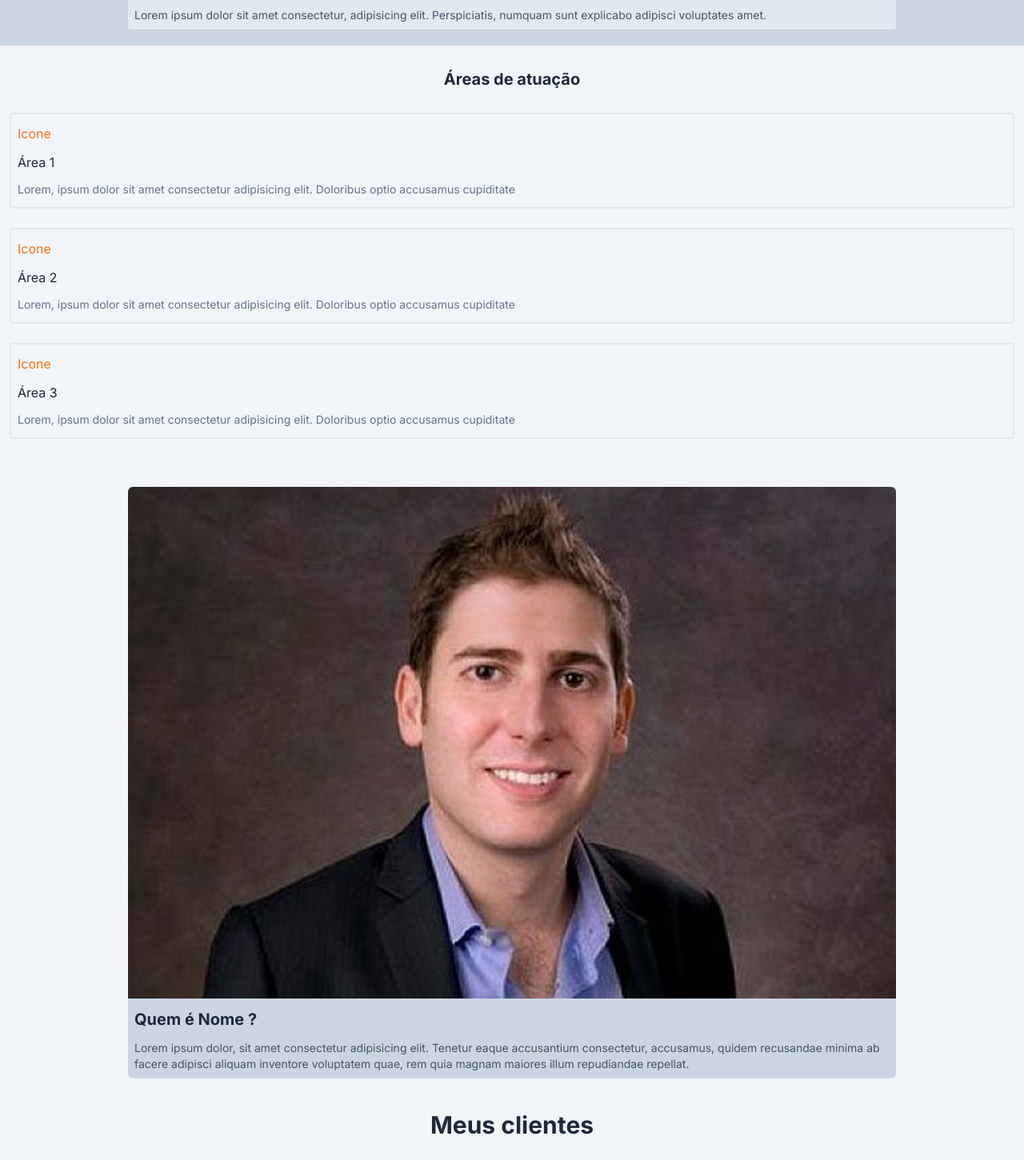
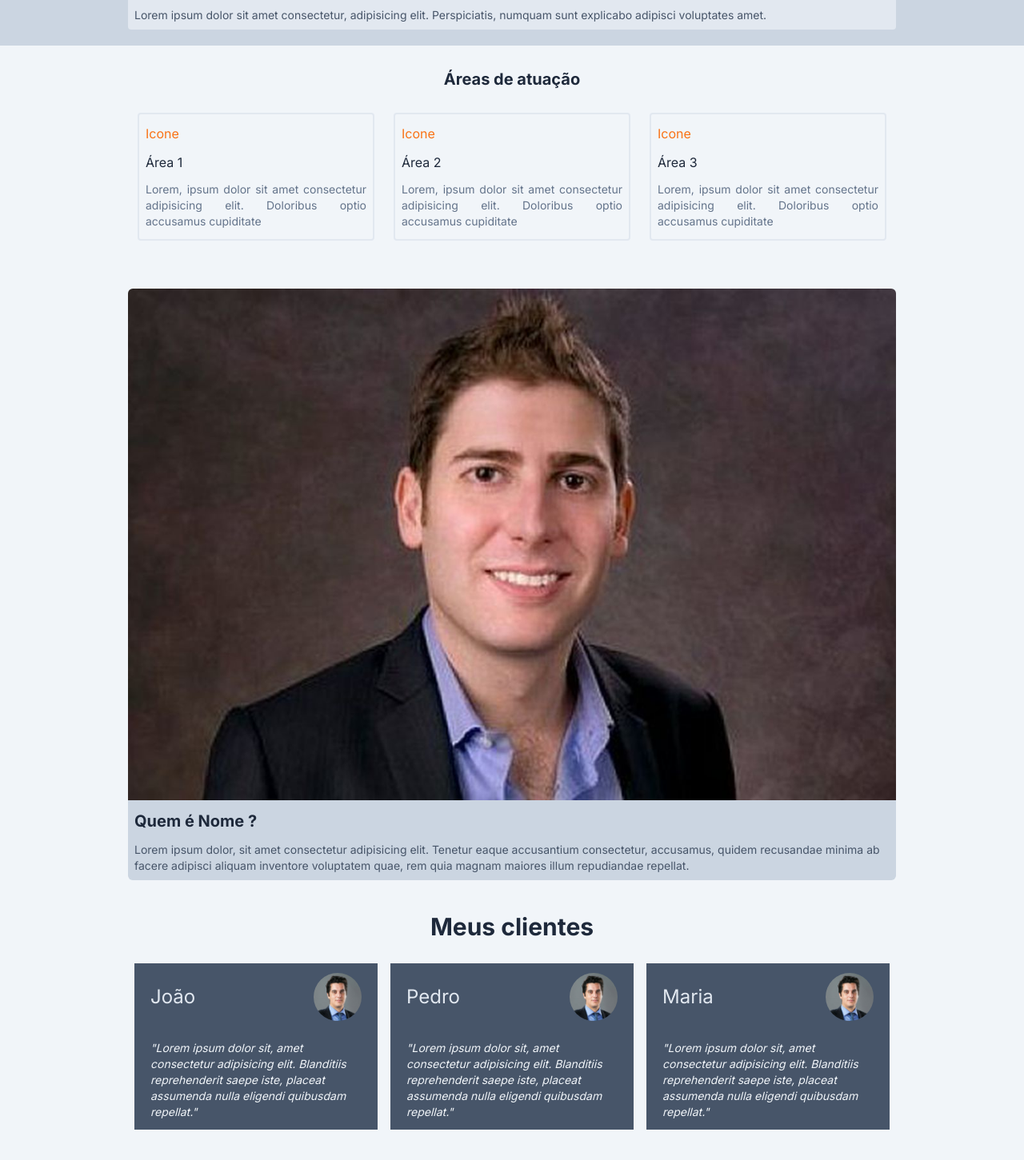
Before and after one commit to Luanzim1327/landing-page-lawyer, a Next.js app: page / in a window 1280 px wide. Shown: the part 311-1762 px from the top of the page at 80% size. Built offline with nearby package versions, Linux system fonts and the light colour scheme.

Commit message:
AreaAtuacao/Comentarios:Checked

```diff
--- a/src/components/AreaAtuacao.jsx
+++ b/src/components/AreaAtuacao.jsx
@@ -4,7 +4,7 @@ export default  function Areas () {
             <div className="py-2 text-center text-slate-800">
                 <h2 className="font-bold text-xl">Áreas de atuação</h2>
             </div>
-            <div className="flex flex-col py-2">
+            <div className=" md:flex-row md:w-3/4 md:mx-auto flex flex-col py-2">
                 <ListArea />
             </div>
         </section>
@@ -36,7 +36,7 @@ function ListArea () {
             <div className="flex flex-col space-y-3 py-3 my-3 border-slate-200 border-2 p-2 mx-3 rounded">
                 <h4 className="text-orange-500">{area.icone}</h4>
                 <h3 className="text-slate-800">{area.area}</h3>
-                <p className="text-sm text-slate-500">{area.servico}</p>
+                <p className="md:text-justify text-sm text-slate-500">{area.servico}</p>
             </div>
         )
     })
--- a/src/components/Comentarios.jsx
+++ b/src/components/Comentarios.jsx
@@ -1,13 +1,13 @@
 import Image from "next/image"
 import ImagePerson from "../../public/comentarios/cm-1.jpg"
-
+// stars within container comentary
 export default function Comentarios () {
     return (
         <section className="flex flex-col items-center">
             <div className="py-5">
                 <h2 className="font-bold text-3xl text-slate-800">Meus clientes</h2>
             </div>
-            <div className="flex flex-col">
+            <div className="flex flex-col md:flex-row md:w-3/4 md:mx-auto">
                 <ContainerComentary />
             </div>
         </section>
```
